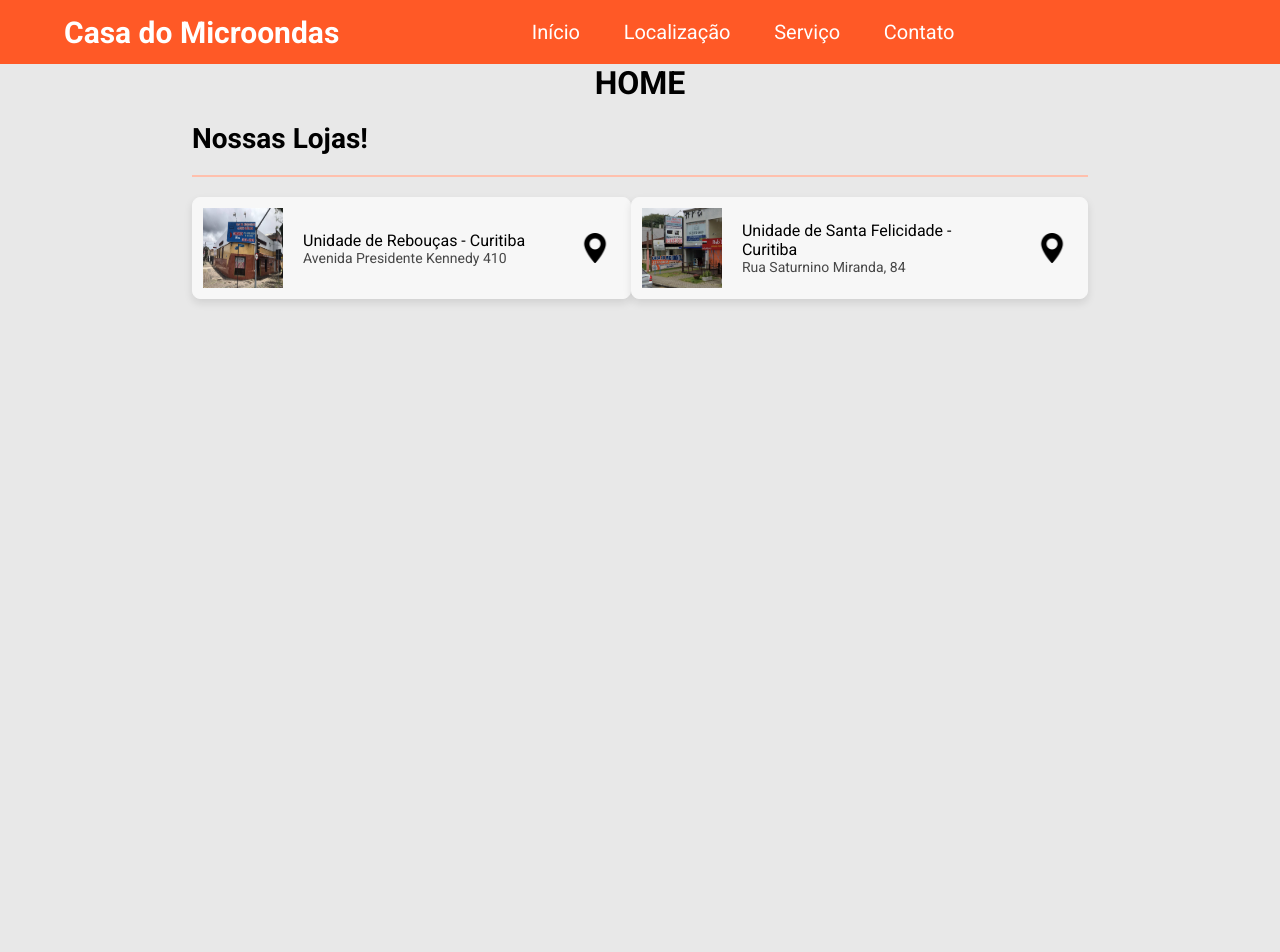
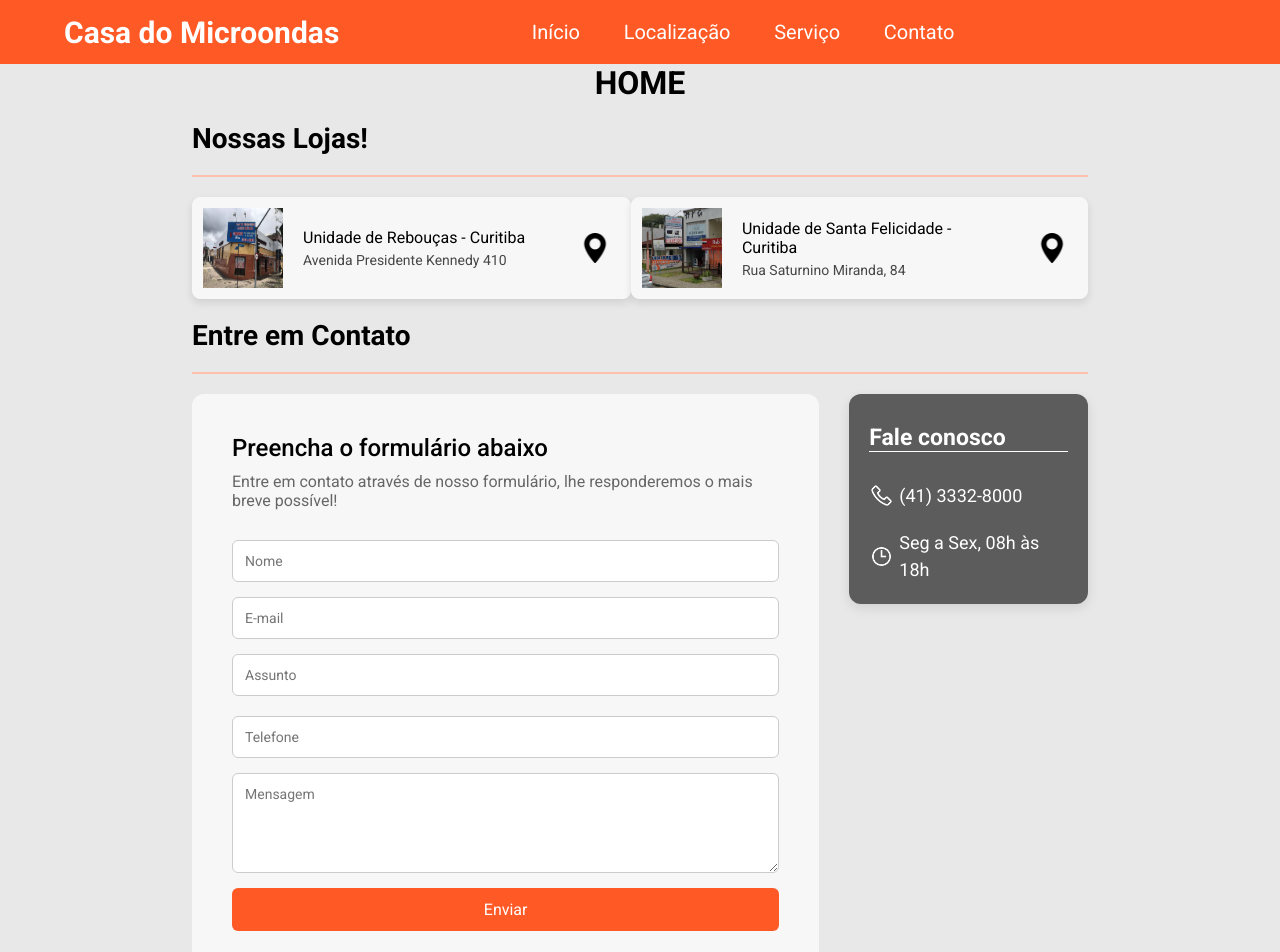
Before and after one commit to YasminTrembulack/Casa_do_Microondas, a React (Vite) app: page / in a window 1280 px wide. Shown: the top 952 px of the page. Before the commit the page ends 800 px from the top, so only its background shows below. Built offline with nearby package versions, Linux system fonts and the light colour scheme.

Commit message:
feat: create contato section and footer

```diff
--- a/src/App.tsx
+++ b/src/App.tsx
@@ -1,6 +1,7 @@
 import { Route, Routes } from "react-router-dom";
 import Home from "./Pages/Home";
 import NavBar from "./Components/Navbar";
+import Footer from "./Components/Footer";
 
 export default function App() {
   return (
@@ -9,6 +10,7 @@ export default function App() {
       <Routes>
         <Route path="/" element={<Home/>} />
       </Routes>
+      <Footer/>
     </>
   );
 }
--- /dev/null
+++ b/src/Components/Footer/index.tsx
@@ -0,0 +1,12 @@
+import { Footer } from "./styles";
+
+
+export default function NavBar()
+{
+    return (
+        <Footer>
+            © Casa do Microondas em Curitiba - Conserto de Microondas Curitiba.
+            Implantado e Customizado por Ninjas CSS
+        </Footer>
+    )
+}
--- /dev/null
+++ b/src/Components/Footer/styles.tsx
@@ -0,0 +1,17 @@
+import styled from "styled-components"
+
+export const Footer = styled.div`
+    margin-top: 50px;
+    width: 100%;
+    height: 8vh;
+    display: flex;
+    align-items: center;
+    justify-content: space-between;
+    background-color: rgb(255, 89, 38);
+    padding: 0px 5%;
+    color: white;
+
+    @media (max-width: 960px) {
+        padding: 0px 3%;
+    }
+`
--- a/src/Components/LocationDiv/styles.tsx
+++ b/src/Components/LocationDiv/styles.tsx
@@ -41,5 +41,6 @@ export const Text = styled.div`
     display:flex;
     flex-direction:column;
     width:100%;
-    padding: 0px 20px
+    padding: 0px 20px;
+    gap: 5px;
 `
--- a/src/Components/Navbar/styles.tsx
+++ b/src/Components/Navbar/styles.tsx
@@ -3,6 +3,7 @@ import styled from "styled-components"
 export const Header = styled.div`
     width: 100%;
     height: 8vh;
+    position: fixed;
     display: flex;
     align-items: center;
     justify-content: space-between;
--- /dev/null
+++ b/src/Pages/Contato/index.tsx
@@ -0,0 +1,56 @@
+import {
+  Section,
+  Container,
+  Title,
+  Subtitle,
+  Form,
+  Input,
+  Textarea,
+  Column,
+  Button,
+  Title2,
+  Phones,
+  ContactDiv,
+  Icon,
+} from "./styles.tsx";
+
+export default function Contact() {
+  return (
+    <Container id="#contato">
+      <Title>Entre em Contato</Title>
+      <ContactDiv>
+        <Section>
+          <Title2>Preencha o formulário abaixo</Title2>
+          <Subtitle>
+            Entre em contato através de nosso formulário, lhe responderemos o
+            mais breve possível!
+          </Subtitle>
+          <Form>
+            <Column>
+              <Input type="text" placeholder="Nome" required />
+              <Input type="email" placeholder="E-mail" required />
+              <Input type="text" placeholder="Assunto" />
+            </Column>
+            <Column>
+              <Input type="tel" placeholder="Telefone" />
+              <Textarea placeholder="Mensagem" required />
+              <Button type="submit">Enviar</Button>
+            </Column>
+          </Form>
+        </Section>
+        <Phones>
+          <h3>Fale conosco</h3>
+          <p>
+            <Icon src="icons8-telefone-96.png"/>
+             (41) 3332-8000
+          </p>
+          <p>
+            <Icon src="icons8-relógio-96.png"/>
+            Seg a Sex, 08h às 18h
+          </p>
+
+        </Phones>
+      </ContactDiv>
+    </Container>
+  );
+}
--- /dev/null
+++ b/src/Pages/Contato/styles.tsx
@@ -0,0 +1,135 @@
+import styled from "styled-components";
+
+export const Container = styled.div`
+  width: 70%;
+  display: flex;
+  flex-direction: column;
+  align-items: start;
+  justify-content: start;
+`;
+
+export const Title = styled.h2`
+  width: 100%;
+  padding: 20px 0px;
+  font-size: 28px;
+  border-bottom: solid #ffc0ad 2px;
+  margin-bottom: 20px;
+`;
+
+export const Title2 = styled.p`
+  width: 100%;
+  font-weight: 500;
+  padding-bottom: 10px;
+  font-size: 24px;
+`;
+
+export const Column = styled.div`
+  flex: 1;
+  min-width: 280px;
+  display: flex;
+  flex-direction: column;
+  gap: 15px;
+`;
+
+export const Section = styled.section`
+  padding: 40px;
+  background-color: #f7f7f7;
+  border-radius: 12px;
+  max-width: 1000px;
+`;
+
+export const Phones = styled.div`
+  width: 30%;
+  background-color: #5c5c5c;
+  height: 210px;
+  color: white;
+  padding: 30px 20px;
+  border-radius: 12px;
+  display: flex;
+  flex-direction: column;
+  gap: 20px;
+  justify-content: start;
+  font-size: 16px;
+  box-shadow: 0px 4px 12px rgba(0, 0, 0, 0.1);
+
+  h3 {
+    font-size: 23px;
+    margin-bottom: 10px;
+    border-bottom: solid white 1px;
+  }
+
+  p {
+    display: flex;
+    align-items: center;
+    gap: 5px;
+    margin: 0;
+    line-height: 1.5;
+    font-size: 18px;
+  }
+
+  a {
+    color: white;
+    text-decoration: underline;
+  }
+`
+
+export const ContactDiv = styled.div`
+  display: flex;
+  width: 100%;
+  gap: 30px;
+`;
+
+export const Subtitle = styled.p`
+  font-size: 16px;
+  margin-bottom: 30px;
+  color: #666;
+`;
+
+export const Form = styled.form`
+  display: flex;
+  gap: 20px;
+  flex-wrap: wrap;
+`;
+export const Input = styled.input`
+  padding: 12px;
+  border: 1px solid #ccc;
+  border-radius: 6px;
+  font-size: 14px;
+`;
+
+export const Textarea = styled.textarea`
+  padding: 12px;
+  border: 1px solid #ccc;
+  border-radius: 6px;
+  font-size: 14px;
+  resize: vertical;
+  min-height: 100px;
+`;
+
+export const Select = styled.select`
+  padding: 12px;
+  border: 1px solid #ccc;
+  border-radius: 6px;
+  font-size: 14px;
+`;
+
+export const Button = styled.button`
+  padding: 12px;
+  background-color: #ff5926;
+  color: white;
+  font-size: 16px;
+  border: none;
+  border-radius: 6px;
+  cursor: pointer;
+  transition: background-color 0.3s ease;
+
+  &:hover {
+    background-color: #e14e1f;
+  }
+`;
+
+
+export const Icon = styled.img`
+  height: 25px;
+  width: 25px;
+`;
--- a/src/Pages/Home/index.tsx
+++ b/src/Pages/Home/index.tsx
@@ -1,3 +1,4 @@
+import Contact from "../Contato";
 import Location from "../Location";
 
 import { MainContainer } from "./styles";
@@ -8,6 +9,7 @@ export default function Home() {
         <MainContainer>
             <h1>HOME</h1>
             <Location/>
+            <Contact/>
         </MainContainer>
     );
 }
--- a/src/Pages/Home/styles.tsx
+++ b/src/Pages/Home/styles.tsx
@@ -6,4 +6,5 @@ export const MainContainer = styled.main`
     flex-direction:column;
     align-items: center;
     justify-content: start;
+    padding-top: 8vh;
 `
```
Also changed, not shown: public/icons8-relógio-96.png (added), public/icons8-telefone-96.png (added).
